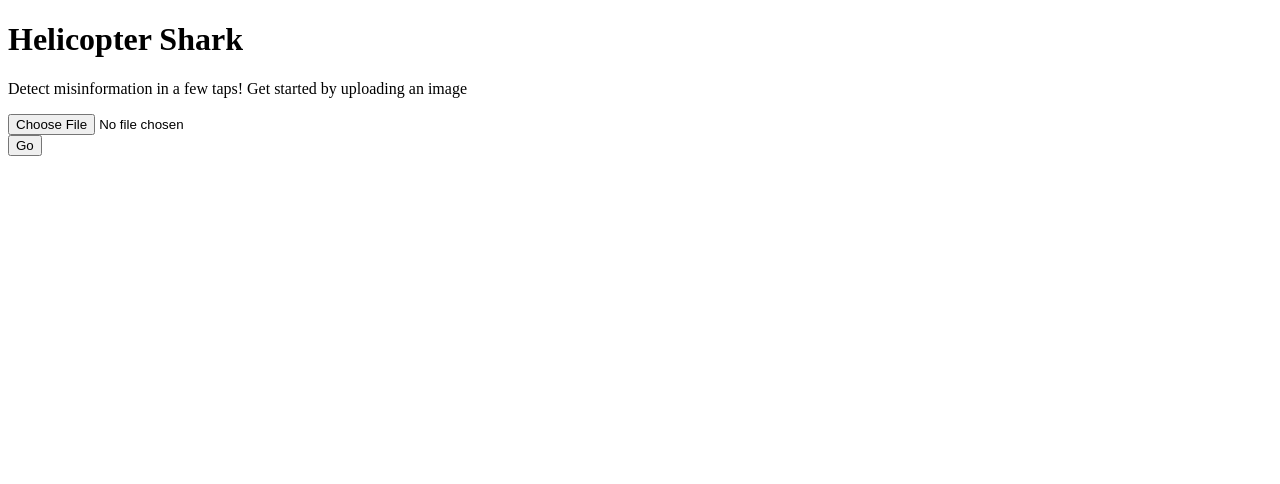
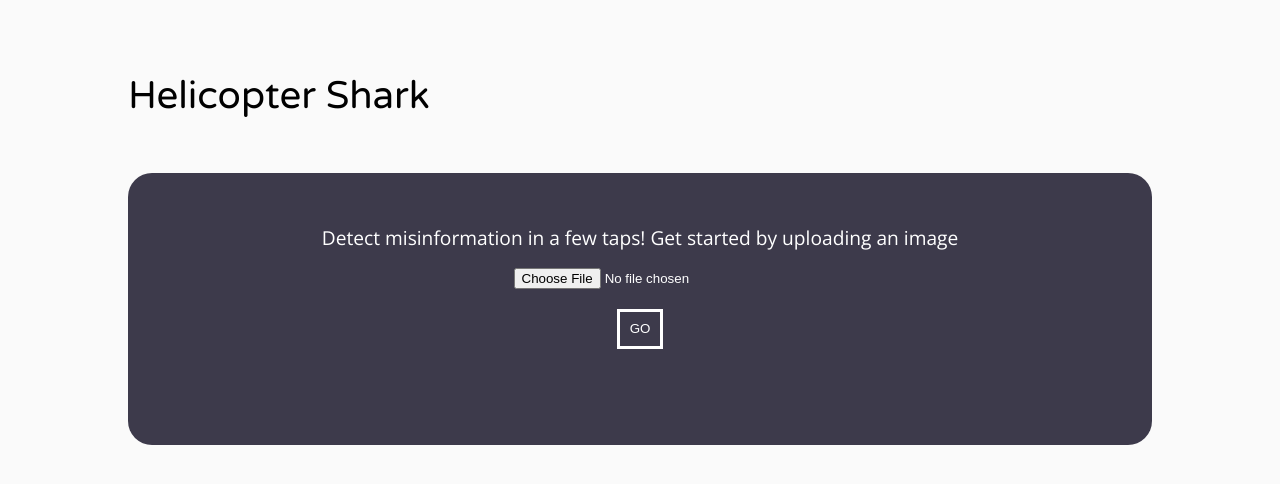
Before and after one commit to qwghlm/helicoptershark, a React (Create React App) app: page / in a window 1280 px wide. Shown: the top 484 px of the page. Built offline with nearby package versions, Linux system fonts and the light colour scheme.

Commit message:
Add styled-components

```diff
--- a/package.json
+++ b/package.json
@@ -30,5 +30,10 @@
       "last 1 firefox version",
       "last 1 safari version"
     ]
+  },
+  "devDependencies": {
+    "babel-plugin-styled-components": "^1.10.7",
+    "styled-components": "^5.0.1",
+    "styled-reset": "^4.1.0"
   }
 }
--- a/public/index.html
+++ b/public/index.html
@@ -11,7 +11,9 @@
     />
     <!-- <link rel="manifest" href="%PUBLIC_URL%/manifest.json" /> -->
     <title>Helicopter Shark : a misinformation detector</title>
-  </head>
+    <link href="https://fonts.googleapis.com/css?family=Open+Sans|Varela+Round&display=swap" rel="stylesheet">
+    <link rel="stylesheet" href="https://cdnjs.cloudflare.com/ajax/libs/font-awesome/4.7.0/css/font-awesome.min.css">
+    </head>
   <body>
     <noscript>You need to enable JavaScript to run this app.</noscript>
     <div id="root"></div>
--- a/src/App.js
+++ b/src/App.js
@@ -1,7 +1,40 @@
 import React, { useState } from 'react';
+import styled, { createGlobalStyle } from 'styled-components'
+import reset from 'styled-reset'
+
 import Result from "./components/Result";
 import Loader from "./components/Loader";
 import UploadForm from "./components/UploadForm";
+
+const GlobalStyle = createGlobalStyle`
+  ${reset}
+
+  html { font-size:120%; }
+
+  h1 {
+    font-size: 200%;
+    margin: 0 0 3rem;
+    font-family: "Varela Round", sans-serif;
+  }
+
+  body {
+    background-color: #FAFAFA;
+    font-family: "Open Sans", sans-serif;
+  }
+
+  p {
+    margin: 1rem 0;
+  }
+
+  button {
+    padding: 0.5rem;
+    border-radius 0;
+    border: 3px #FFF solid;
+    background: transparent;
+    color: #FFF;
+    text-transform: uppercase;
+  }
+`
 
 const DISPLAY_FORM = 1;
 const DISPLAY_UPLOADING = 2;
@@ -10,6 +43,15 @@ const DISPLAY_THANKS = 3;
 const DEFAULT_API_DATA = {
   result: null,
 };
+
+const StyledApp = styled.main`
+  margin: 4rem auto 0;
+  max-width: 1024px;
+
+  & > div {
+    min-height: 200px;
+  }
+`;
 
 function App() {
 
@@ -28,10 +70,12 @@ function App() {
 
   const onReset = () => {
     setState(DISPLAY_FORM);
+    setData(DEFAULT_API_DATA);
   }
 
   return (
-    <div className="App">
+    <StyledApp>
+      <GlobalStyle />
 
       <h1>Helicopter Shark</h1>
 
@@ -39,7 +83,7 @@ function App() {
       {(state === DISPLAY_UPLOADING) && <Loader />}
       {(state === DISPLAY_THANKS) && <Result result={result} onReset={onReset} />}
 
-    </div>
+    </StyledApp>
   );
 }
 
--- a/src/components/Loader.js
+++ b/src/components/Loader.js
@@ -1,9 +1,18 @@
 import React from 'react';
+import styled from 'styled-components'
+
+const StyledLoader = styled.div`
+  border-radius: 24px;
+  padding: 36px;
+  text-align: center;
+  background-color: #66D7D1;
+  color: #FFF;
+`;
 
 export default function Loader() {
-  return <React.Fragment>
-    <div>
+  return <StyledLoader>
+    <p>
       Loading...
-    </div>
-  </React.Fragment>
+    </p>
+  </StyledLoader>
 }
--- a/src/components/Result.js
+++ b/src/components/Result.js
@@ -1,4 +1,13 @@
 import React from 'react';
+import styled from 'styled-components'
+
+const StyledResult = styled.div`
+  border-radius: 24px;
+  padding: 36px;
+  text-align: center;
+  background-color: #27A9F1;
+  color: #FFF;
+`;
 
 function ProcessingMessage() {
   return <p>Thanks! We are processing now...</p>;
@@ -12,12 +21,12 @@ function Scores({ result }) {
 
 export default function Result({ result, onReset }) {
 
-  return <React.Fragment>
+  return <StyledResult>
 
     {(result === null) ? <ProcessingMessage /> : <Scores result={result} />}
 
     <div>
       <button type="button" onClick={(e) => onReset()}>Go back</button>
     </div>
-  </React.Fragment>
+  </StyledResult>
 }
--- a/src/components/UploadForm.js
+++ b/src/components/UploadForm.js
@@ -1,17 +1,30 @@
 import React from 'react';
+import styled from 'styled-components'
+
+const StyledForm = styled.div`
+  border-radius: 24px;
+  padding: 36px;
+  text-align: center;
+  background-color: #3D3A4B;
+  color: #FFFFFF;
+`;
 
 export default function UploadForm({ onSubmit }) {
-  return <React.Fragment>
+  return <StyledForm>
     <p>Detect misinformation in a few taps! Get started by uploading an image</p>
 
     <form action="">
       <div>
-        <input type="file" />
+        <p>
+          <input type="file" />
+        </p>
       </div>
 
       <div>
-        <button type="button" onClick={(e) => onSubmit()}>Go</button>
+        <p>
+          <button type="button" onClick={(e) => onSubmit()}>Go</button>
+        </p>
       </div>
     </form>
-  </React.Fragment>
+  </StyledForm>
 }
```
Also changed, not shown: .babelrc (added), 1 other file (tests, documents, lock files or other folders).
